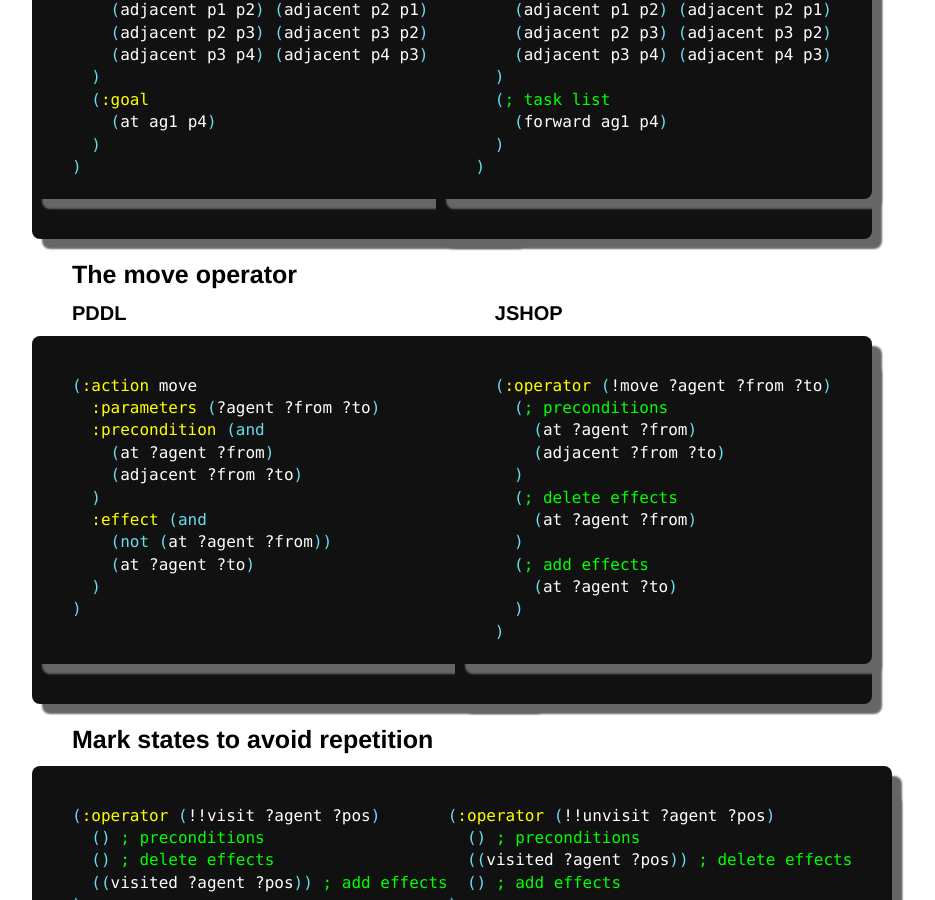
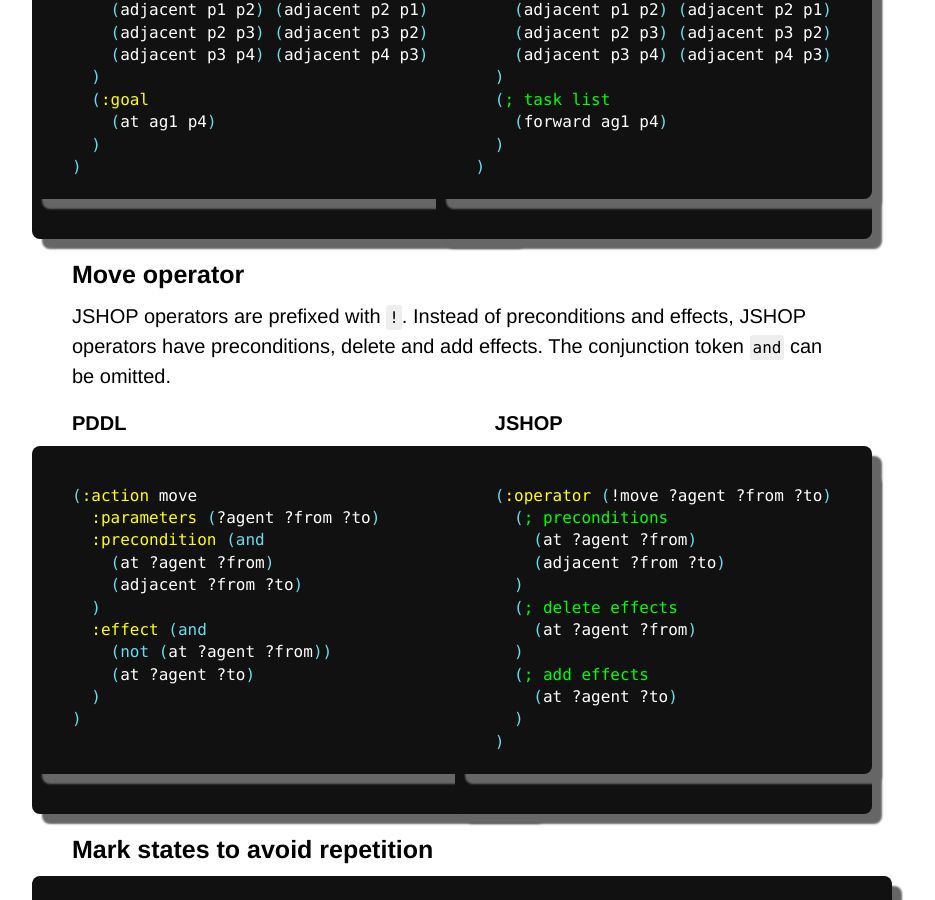
Before and after one commit to Maumagnaguagno/maumagnaguagno.github.io, a Jekyll site: the page built from htn.md, in a window 1280 px wide and 900 px high, scrolled down 897 px. Shown: the whole window, without its empty margins (188-1123 px from the left). Built offline with Jekyll 4.4.1, drawn with Linux system fonts in a browser that asks for light colours; our own code applies the rules of GitHub Pages for plain Markdown files.

Commit message:
Add paragraph to HTN move operator

```diff
--- a/htn.md
+++ b/htn.md
@@ -63,7 +63,10 @@ Tasks like ``travel`` are non-primitives or methods, and may have several ways t
 
 </div>
 
-### The move operator
+### Move operator
+JSHOP operators are prefixed with ``!``.
+Instead of preconditions and effects, JSHOP operators have preconditions, delete and add effects.
+The conjunction token ``and`` can be omitted.
 
 <div class="split" markdown="1">
 
```
